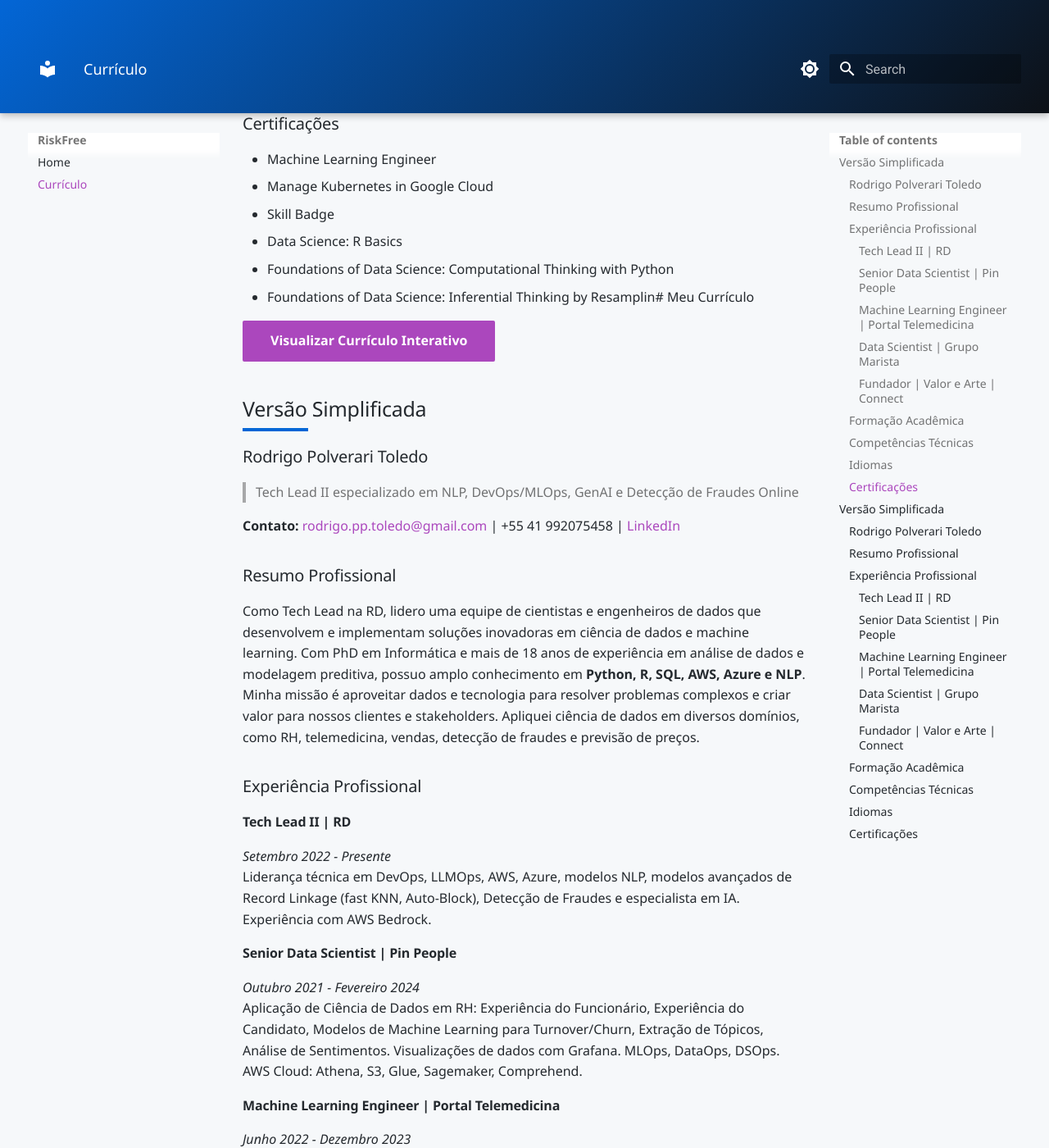
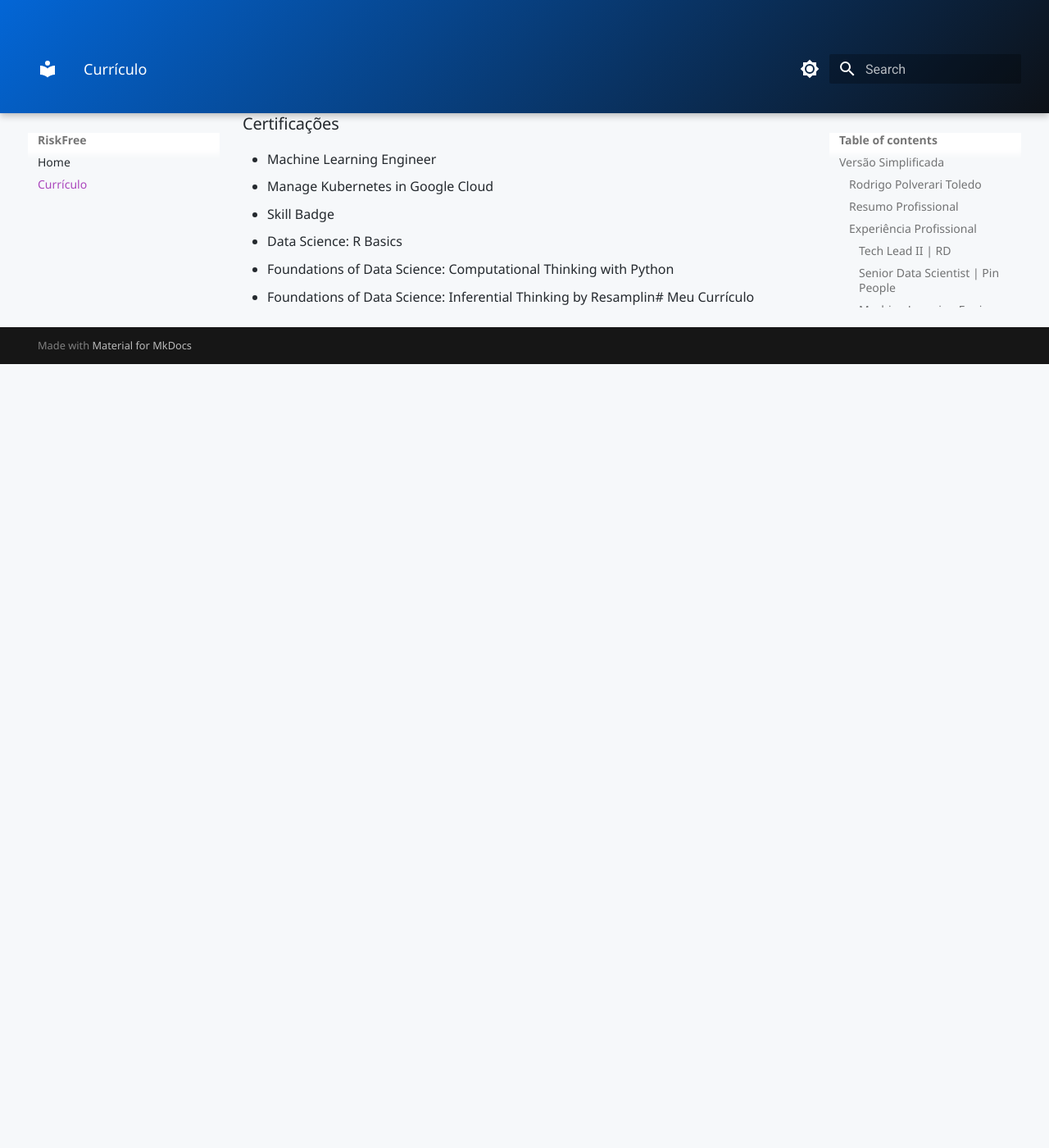
Before and after one commit to statspy-ml/riskfree, an MkDocs documentation site: the page built from docs/curriculo.md, in a window 1280 px wide and 1400 px high, scrolled down 2349 px. Shown: the whole window at 82% size. Built offline with MkDocs 1.6.1 and Material for MkDocs 9.7.7, drawn with Linux system fonts in a browser that asks for light colours; after the commit the page ends 2793 px from its top, so only the background shows below that; some of the changed text lies outside the part shown.

```diff
--- a/docs/assets/script.js
+++ b/docs/assets/script.js
@@ -1,6 +1,12 @@
-// Initialize Particles.js
-document.addEventListener('DOMContentLoaded', function() {
-    // Configure and initialize particle animation
+/**
+ * Função para inicializar todas as funcionalidades interativas do currículo
+ * Pode ser chamada em diferentes eventos (DOMContentLoaded, DOMContentSwitch, etc)
+ */
+function initializeCurriculum() {
+    // Inicializar Particles.js (se disponível e o elemento existir)
+    if (typeof particlesJS !== 'undefined') {
+        const particlesElement = document.getElementById('particles-js');
+        if (particlesElement) {
             particlesJS('particles-js', {
                 particles: {
                     number: {
@@ -106,9 +112,20 @@ document.addEventListener('DOMContentLoaded', function() {
                 },
                 retina_detect: true
             });
+        } else {
+            console.warn('Elemento particles-js não encontrado no documento');
+        }
+    } else {
+        console.warn('Biblioteca particlesJS não está disponível');
+    }
 
-    // Initialize expertise radar chart
-    const expertiseCtx = document.getElementById('expertiseChart').getContext('2d');
+    // Inicializar Chart.js (se disponível)
+    if (typeof Chart !== 'undefined') {
+        // Gráfico de expertise (radar)
+        const expertiseElement = document.getElementById('expertiseChart');
+        if (expertiseElement) {
+            try {
+                const expertiseCtx = expertiseElement.getContext('2d');
                 const expertiseChart = new Chart(expertiseCtx, {
                     type: 'radar',
                     data: {
@@ -125,6 +142,8 @@ document.addEventListener('DOMContentLoaded', function() {
                         }]
                     },
                     options: {
+                        responsive: true,
+                        maintainAspectRatio: true,
                         scales: {
                             r: {
                                 angleLines: {
@@ -136,9 +155,16 @@ document.addEventListener('DOMContentLoaded', function() {
                         }
                     }
                 });
+            } catch (e) {
+                console.error('Erro ao inicializar gráfico de expertise:', e);
+            }
+        }
 
-    // Initialize technology experience bar chart
-    const techCtx = document.getElementById('techChart').getContext('2d');
+        // Gráfico de tecnologias (barras)
+        const techElement = document.getElementById('techChart');
+        if (techElement) {
+            try {
+                const techCtx = techElement.getContext('2d');
                 const techChart = new Chart(techCtx, {
                     type: 'bar',
                     data: {
@@ -168,6 +194,8 @@ document.addEventListener('DOMContentLoaded', function() {
                         }]
                     },
                     options: {
+                        responsive: true,
+                        maintainAspectRatio: true,
                         scales: {
                             y: {
                                 beginAtZero: true
@@ -175,23 +203,61 @@ document.addEventListener('DOMContentLoaded', function() {
                         }
                     }
                 });
-});
+            } catch (e) {
+                console.error('Erro ao inicializar gráfico de tecnologias:', e);
+            }
+        }
+    } else {
+        console.warn('Biblioteca Chart.js não está disponível');
+    }
+}
 
-// Tab functionality
+/**
+ * Função para alternar entre as abas
+ * @param {Event} evt - O evento de clique
+ * @param {string} tabName - O ID da aba a ser exibida
+ */
 function openTab(evt, tabName) {
-    // Hide all tab contents
+    if (!evt || !tabName) return;
+
+    // Verificar se os elementos existem
     const tabContents = document.getElementsByClassName('tab-content');
+    const tabs = document.getElementsByClassName('tab');
+    const targetTab = document.getElementById(tabName);
+
+    if (!tabContents || !tabs || !targetTab) {
+        console.warn('Elementos de aba não encontrados');
+        return;
+    }
+
+    // Esconder todos os conteúdos de aba
     for (let i = 0; i < tabContents.length; i++) {
         tabContents[i].classList.remove('active');
     }
 
-    // Deactivate all tabs
-    const tabs = document.getElementsByClassName('tab');
+    // Desativar todas as abas
     for (let i = 0; i < tabs.length; i++) {
         tabs[i].classList.remove('active');
     }
 
-    // Show the selected tab content and activate the clicked tab
-    document.getElementById(tabName).classList.add('active');
+    // Mostrar o conteúdo da aba selecionada e ativar a aba clicada
+    targetTab.classList.add('active');
     evt.currentTarget.classList.add('active');
 }
+
+// Executar inicialização quando o documento estiver pronto
+document.addEventListener('DOMContentLoaded', initializeCurriculum);
+
+// Suporte para navegação instantânea do Material for MkDocs
+document.addEventListener('DOMContentSwitch', initializeCurriculum);
+
+// Suporte para recarregamento após a reconfiguração do tema
+window.addEventListener('resize', function() {
+    // Reinicializar gráficos apenas após o término do redimensionamento
+    if (this.resizeTimer) clearTimeout(this.resizeTimer);
+    this.resizeTimer = setTimeout(initializeCurriculum, 500);
+});
+
+// Exportar funções para acessibilidade global
+window.openTab = openTab;
+window.initializeCurriculum = initializeCurriculum;
--- a/docs/curriculo.md
+++ b/docs/curriculo.md
@@ -74,77 +74,3 @@ Avaliações de risco e valores de ativos para indústrias e bancos através de
 - Data Science: R Basics
 - Foundations of Data Science: Computational Thinking with Python
 - Foundations of Data Science: Inferential Thinking by Resamplin# Meu Currículo
-
-<a href="../assets/index.html" target="_blank" class="md-button md-button--primary">Visualizar Currículo Interativo</a>
-
-## Versão Simplificada
-
-### Rodrigo Polverari Toledo
-
-> Tech Lead II especializado em NLP, DevOps/MLOps, GenAI e Detecção de Fraudes Online
-
-**Contato:** [rodrigo.pp.toledo@gmail.com](mailto:rodrigo.pp.toledo@gmail.com) | +55 41 992075458 | [LinkedIn](https://www.linkedin.com/in/rodrigopptoledo)
-
-### Resumo Profissional
-
-Como Tech Lead na RD, lidero uma equipe de cientistas e engenheiros de dados que desenvolvem e implementam soluções inovadoras em ciência de dados e machine learning. Com PhD em Informática e mais de 18 anos de experiência em análise de dados e modelagem preditiva, possuo amplo conhecimento em **Python, R, SQL, AWS, Azure e NLP**.
-
-Minha missão é aproveitar dados e tecnologia para resolver problemas complexos e criar valor para nossos clientes e stakeholders. Apliquei ciência de dados em diversos domínios, como RH, telemedicina, vendas, detecção de fraudes e previsão de preços.
-
-### Experiência Profissional
-
-#### Tech Lead II | RD
-*Setembro 2022 - Presente*
-
-Liderança técnica em DevOps, LLMOps, AWS, Azure, modelos NLP, modelos avançados de Record Linkage (fast KNN, Auto-Block), Detecção de Fraudes e especialista em IA. Experiência com AWS Bedrock.
-
-#### Senior Data Scientist | Pin People
-*Outubro 2021 - Fevereiro 2024*
-
-Aplicação de Ciência de Dados em RH: Experiência do Funcionário, Experiência do Candidato, Modelos de Machine Learning para Turnover/Churn, Extração de Tópicos, Análise de Sentimentos. Visualizações de dados com Grafana. MLOps, DataOps, DSOps. AWS Cloud: Athena, S3, Glue, Sagemaker, Comprehend.
-
-#### Machine Learning Engineer | Portal Telemedicina
-*Junho 2022 - Dezembro 2023*
-
-Trabalhei em um projeto em colaboração com a UNICEF, desenvolvendo um modelo de machine learning aplicado no contexto de melhoria das condições de vida de crianças de 0 a 15 anos, com foco particular em aspectos de desenvolvimento infantil e cobertura vacinal.
-
-#### Data Scientist | Grupo Marista
-*Fevereiro 2021 - Agosto 2022*
-
-Desenvolvimento de modelo de machine learning online para reputação em e-commerce na Olist. Detecção de fraudes online em e-commerce (Olist/Mercado Livre). Atividades de pesquisa em detecção de concept drift aplicada a machine learning online em e-commerce na Olist. ML de streaming com AWS Kinesis/Firehose, Apache Kafka/Apache Flink.
-
-#### Fundador | Valor e Arte | Connect
-*Outubro 2010 - Maio 2021*
-
-Avaliações de risco e valores de ativos para indústrias e bancos através de modelos estatísticos e machine learning. Determinação de modelos preditivos para análise de preços em operações de garantia de créditos. Análise de perfil econômico de investimento e riscos ambientais.
-
-### Formação Acadêmica
-
-- **Doutorado (PhD) em Informática** - Universidade Estadual de Campinas (2019-2023)
-- **Pós-Graduação em Data Science & Big Data** - Universidade Positivo (2020-2021)
-- **Bacharelado em Matemática** - Centro Universitário Internacional UNINTER (2016-2020)
-- **Especialização em Qualidade** - Fundação Vanzolini (2014-2015)
-- **Mestrado em Engenharia Química** - Universidade Estadual de Campinas (2005-2010)
-
-### Competências Técnicas
-
-- **Linguagens de Programação:** Python, R, SQL
-- **Cloud:** AWS, Azure, AWS Bedrock
-- **Machine Learning & AI:** NLP, Modelos Preditivos, GenAI, Detecção de Fraudes
-- **DevOps & Engenharia:** MLOps, DevOps, LLMOps
-- **Estatística & Analytics:** Análise Avançada, Modelagem Estatística, Visualização de Dados
-
-### Idiomas
-
-- **Português:** Nativo
-- **Inglês:** Avançado
-- **Espanhol:** Avançado
-
-### Certificações
-
-- Machine Learning Engineer
-- Manage Kubernetes in Google Cloud
-- Skill Badge
-- Data Science: R Basics
-- Foundations of Data Science: Computational Thinking with Python
-- Foundations of Data Science: Inferential Thinking by Resamplingg
```
Lines whose indentation alone changed are shown as unchanged.
